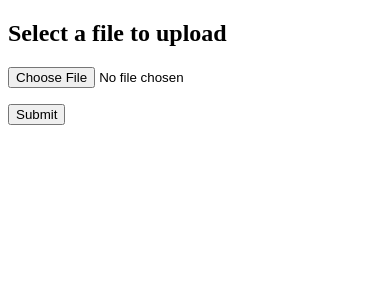
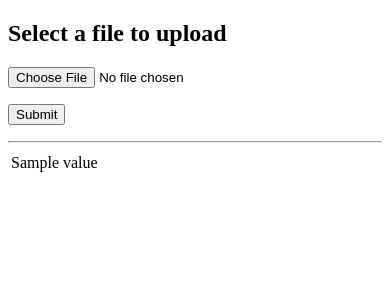
Before and after one commit to ssingh00/license-plate-detection, a Python web app: template flask/templates/upload.html in a window 390 px wide. Shown: the top 300 px of the page. Run offline with Jinja, Linux system fonts and the light colour scheme; the template is opened without the code that fills it: most values are stand-ins (such as "Sample title", 1, 10 or a date in 2020).

Commit message:
adding table to HTML

```diff
--- a/flask/app.py
+++ b/flask/app.py
@@ -58,7 +58,8 @@ def upload_file():
             license_number = license_number.replace(" ", "")
             print ("license_number_to_db :" + license_number)
             user_details = User.find_by_license_number(license_number)
-            return jsonify(user_details)
+            # return jsonify(user_details)
+            return render_template("upload.html", web_data = user_details)
         else:
             flash('Allowed file types are png, jpg, jpeg, gif, mpeg, mp4')
             return redirect(request.url)
--- a/flask/templates/upload.html
+++ b/flask/templates/upload.html
@@ -28,7 +28,15 @@
 				<input type="submit" value="Submit">
 			</p>
 		</form>
-
+		<hr>
+		<!-- <img src="{{ user_image }}" alt="User Image"> -->
+		<table>
+			<tr>
+				{%for value in user_data.values()%}
+				  <td class="col-md-2">{{ value }}</td>
+				{% endfor %}
+			</tr>
+		</table>
 
 
 	</body>
```
